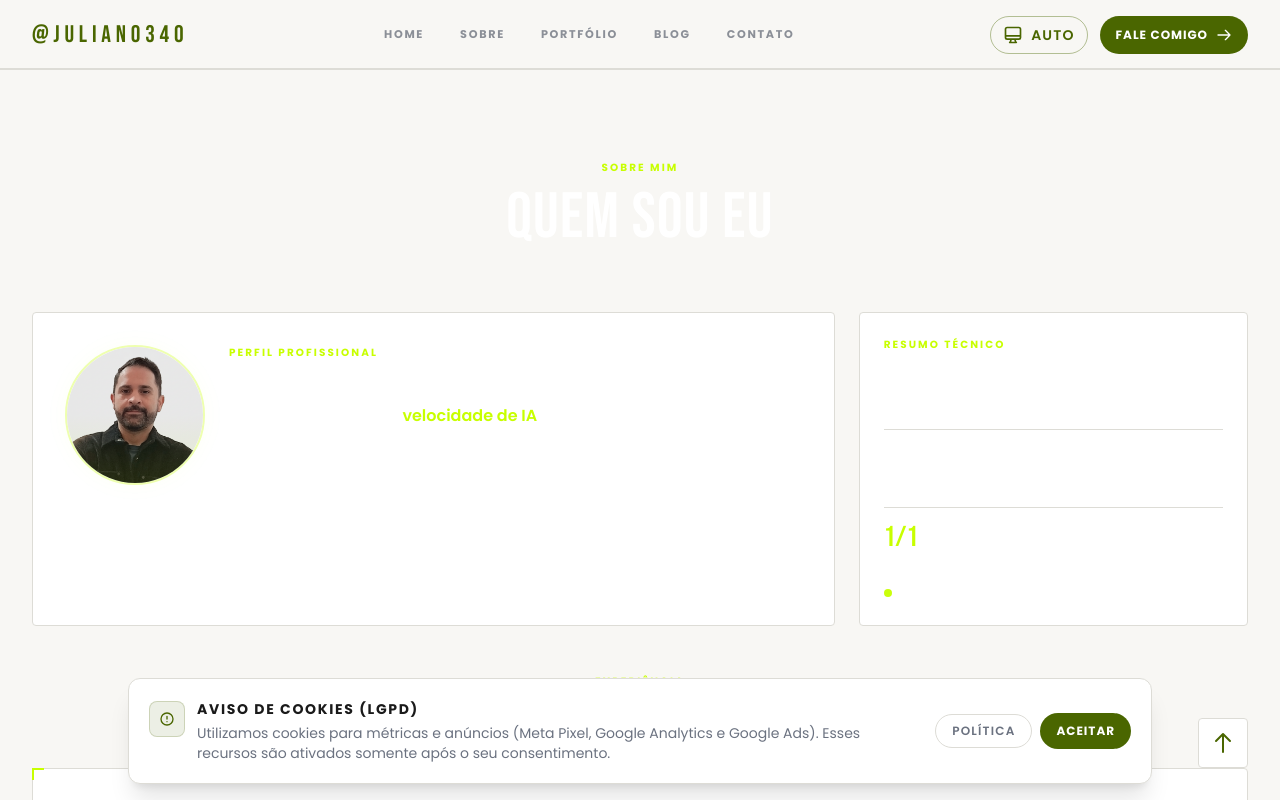
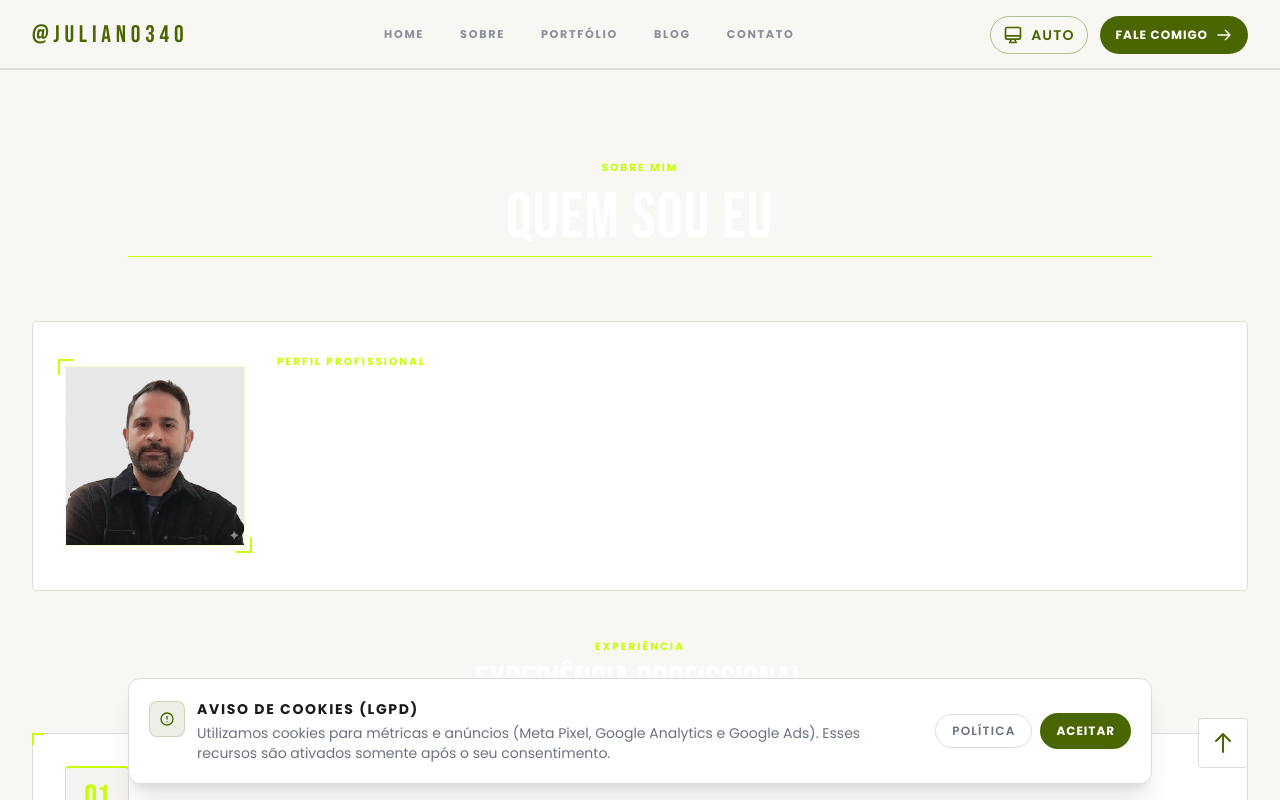
Before and after one commit to juliano340/site-vercel, a Next.js app: page /components/About in a window 1280 px wide. Shown: the top 800 px of the page. Built offline with nearby package versions, Linux system fonts and the light colour scheme.

Commit message:
refactor(about): enhance layout and update professional profile description

```diff
--- a/src/pages/components/About.js
+++ b/src/pages/components/About.js
@@ -132,60 +132,53 @@ const About = () => {
           >
             QUEM SOU EU
           </h2>
+          <div className="mx-auto mt-2 h-px w-full max-w-5xl" style={{ background: '#C8FF00' }} />
         </div>
 
-        {/* Bio + Stats Row */}
-        <div className="mb-12 grid grid-cols-1 gap-6 lg:grid-cols-3">
         {/* Bio Card */}
         <div
-            className="p-6 sm:p-8 lg:col-span-2"
+          className="mb-12 p-6 sm:p-8"
           style={{ background: 'var(--color-surface)', border: '1px solid var(--color-border)', borderRadius: '4px' }}
         >
-            <div className="grid grid-cols-1 gap-6 md:grid-cols-[auto_1fr] md:items-start">
-              {/* Photo */}
+          <div className="grid grid-cols-1 gap-8 md:grid-cols-[180px_1fr] md:items-center">
             <div className="flex justify-center md:justify-start">
-                <div style={{ position: 'relative', width: '140px', height: '140px', flexShrink: 0 }}>
-                  <div
+              <div style={{ position: 'relative', width: '180px', height: '180px', flexShrink: 0 }}>
+                <span
                   aria-hidden="true"
                   style={{
                     position: 'absolute',
-                      inset: '-6px',
-                      background: 'radial-gradient(circle, rgba(200,255,0,0.2) 0%, transparent 70%)',
-                      filter: 'blur(10px)',
-                      zIndex: 0,
+                    top: '-7px',
+                    left: '-7px',
+                    width: '16px',
+                    height: '16px',
+                    borderTop: '2px solid #C8FF00',
+                    borderLeft: '2px solid #C8FF00',
+                    zIndex: 2,
                   }}
                 />
-                  <div
+                <span
+                  aria-hidden="true"
                   style={{
-                      position: 'relative',
-                      width: '100%',
-                      height: '100%',
-                      overflow: 'hidden',
-                      border: '2px solid rgba(200,255,0,0.3)',
-                      borderRadius: '50%',
-                      zIndex: 1,
+                    position: 'absolute',
+                    bottom: '-7px',
+                    right: '-7px',
+                    width: '16px',
+                    height: '16px',
+                    borderBottom: '2px solid #C8FF00',
+                    borderRight: '2px solid #C8FF00',
+                    zIndex: 2,
                   }}
-                  >
+                />
                 <Image
                   src="/images/profile-about.png"
                   alt="Juliano Pereira"
                   fill
-                      sizes="140px"
-                      style={{ objectFit: 'cover' }}
-                    />
-                    <div
-                      aria-hidden="true"
-                      style={{
-                        position: 'absolute',
-                        inset: 0,
-                        background: 'linear-gradient(180deg, transparent 50%, rgba(200,255,0,0.1) 100%)',
-                      }}
+                  sizes="180px"
+                  style={{ objectFit: 'cover', border: '1px solid rgba(200,255,0,0.2)' }}
                 />
               </div>
             </div>
-              </div>
 
-              {/* Text */}
             <div>
               <p
                 style={{
@@ -194,79 +187,17 @@ const About = () => {
                   textTransform: 'uppercase',
                   letterSpacing: '0.2em',
                   color: '#C8FF00',
-                    marginBottom: '16px',
+                  marginBottom: '18px',
                 }}
               >
                 Perfil profissional
               </p>
-                <p className="mb-4 text-base leading-relaxed" style={{ color: 'rgba(255,255,255,0.6)' }}>
-                  Graduado em <span style={{ fontWeight: 600, color: '#FFFFFF' }}>Sistemas para Internet</span>.
-                  Desenvolvedor full stack com <span style={{ fontWeight: 600, color: '#FFFFFF' }}>cabeça de produto</span> e
-                  <span style={{ fontWeight: 600, color: '#C8FF00' }}> velocidade de IA</span>.
+              <p className="mb-6 text-lg leading-relaxed" style={{ color: 'rgba(255,255,255,0.82)' }}>
+                Sou graduado em <span style={{ fontWeight: 700, color: '#FFFFFF' }}>Sistemas para Internet</span> e entusiasta do <span style={{ fontWeight: 700, color: '#FFFFFF' }}>desenvolvimento web e mobile</span>. Tenho experiência prática com <span style={{ fontWeight: 700, color: '#FFFFFF' }}>front-end, back-end, testes e suporte técnico</span>, e gosto de transformar ideias em soluções digitais funcionais e bem estruturadas.
               </p>
-                <p className="text-base leading-relaxed" style={{ color: 'rgba(255,255,255,0.6)' }}>
-                  Transformo briefs em produtos digitais — do wireframe ao deploy em produção.
-                  Meu foco: código limpo, entregas rápidas e resultados mensuráveis.
+              <p className="text-lg leading-relaxed" style={{ color: 'rgba(255,255,255,0.82)' }}>
+                Busco constantemente aprender novas tecnologias e aprimorar minhas habilidades para crescer como <span style={{ fontWeight: 700, color: '#FFFFFF' }}>desenvolvedor full-stack</span> e contribuir com projetos que façam a diferença.
               </p>
-              </div>
-            </div>
-          </div>
-
-          {/* Quick Stats Card */}
-          <div
-            className="p-6 flex flex-col justify-between"
-            style={{ background: 'var(--color-surface)', border: '1px solid var(--color-border)', borderRadius: '4px' }}
-          >
-            <div>
-              <p
-                style={{
-                  fontSize: '0.65rem',
-                  fontWeight: 700,
-                  textTransform: 'uppercase',
-                  letterSpacing: '0.2em',
-                  color: '#C8FF00',
-                  marginBottom: '16px',
-                }}
-              >
-                Resumo técnico
-              </p>
-              <div className="space-y-4">
-                <div>
-                  <p style={{ fontFamily: "'Bebas Neue', sans-serif", fontSize: '1.8rem', color: '#FFFFFF', lineHeight: 1 }}>
-                    2-4 SEM
-                  </p>
-                  <p style={{ fontSize: '0.65rem', color: 'rgba(255,255,255,0.4)', textTransform: 'uppercase', letterSpacing: '0.1em' }}>
-                    Tempo médio brief → deploy
-                  </p>
-                </div>
-                <div style={{ height: '1px', background: 'var(--color-border)' }} />
-                <div>
-                  <p style={{ fontFamily: "'Bebas Neue', sans-serif", fontSize: '1.8rem', color: '#FFFFFF', lineHeight: 1 }}>
-                    TS · NEXT · NODE
-                  </p>
-                  <p style={{ fontSize: '0.65rem', color: 'rgba(255,255,255,0.4)', textTransform: 'uppercase', letterSpacing: '0.1em' }}>
-                    Stack principal em produção
-                  </p>
-                </div>
-                <div style={{ height: '1px', background: 'var(--color-border)' }} />
-                <div>
-                  <p style={{ fontFamily: "'Bebas Neue', sans-serif", fontSize: '1.8rem', color: '#C8FF00', lineHeight: 1 }}>
-                    1/1
-                  </p>
-                  <p style={{ fontSize: '0.65rem', color: 'rgba(255,255,255,0.4)', textTransform: 'uppercase', letterSpacing: '0.1em' }}>
-                    Cliente por vez. Qualidade total.
-                  </p>
-                </div>
-              </div>
-            </div>
-            <div className="mt-4 flex items-center gap-2">
-              <span
-                className="w-2 h-2 rounded-full animate-pulse"
-                style={{ background: '#C8FF00' }}
-              />
-              <span style={{ fontSize: '0.7rem', color: 'rgba(255,255,255,0.5)' }}>
-                Disponível para novos projetos
-              </span>
             </div>
           </div>
         </div>
```
Lines whose indentation alone changed are shown as unchanged.
